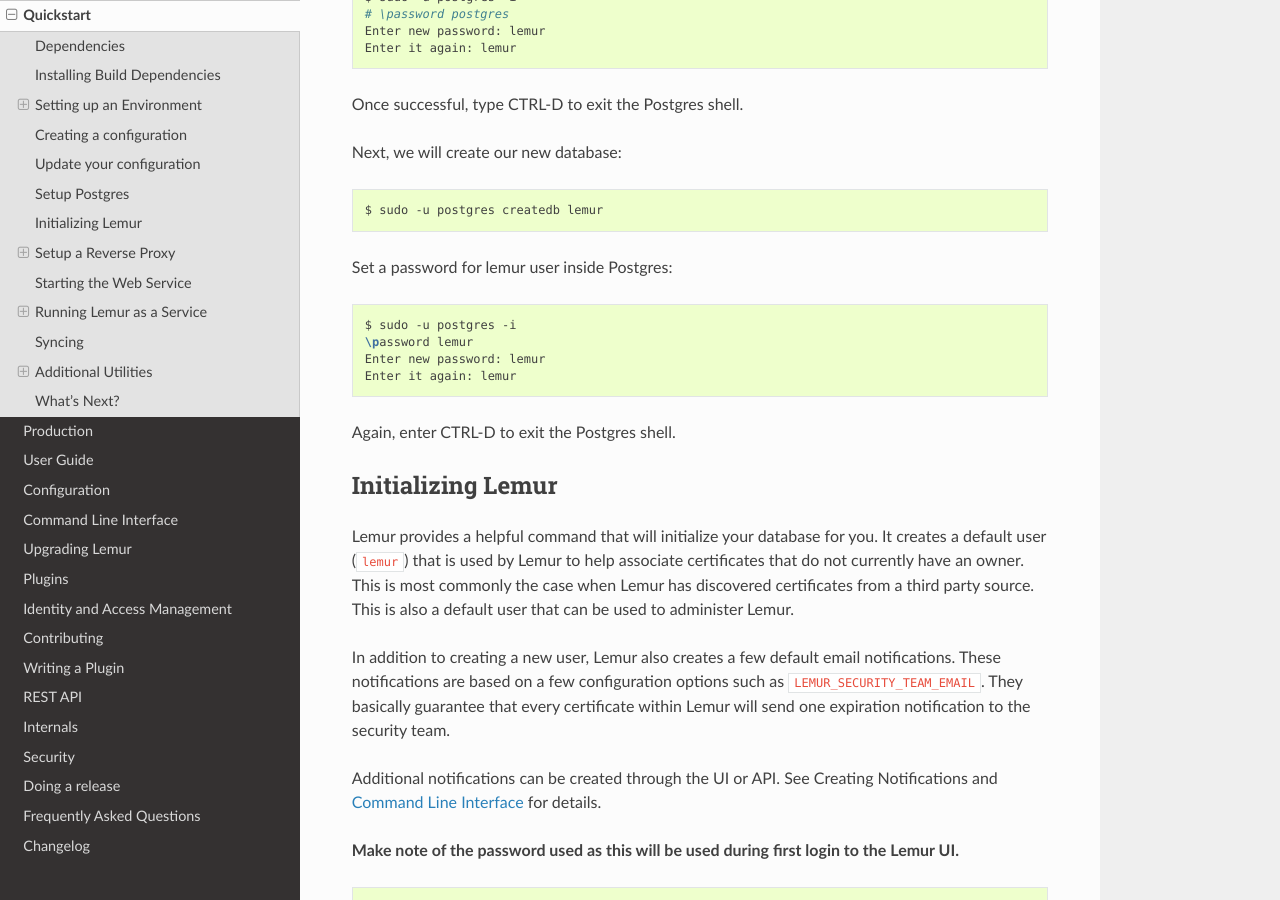
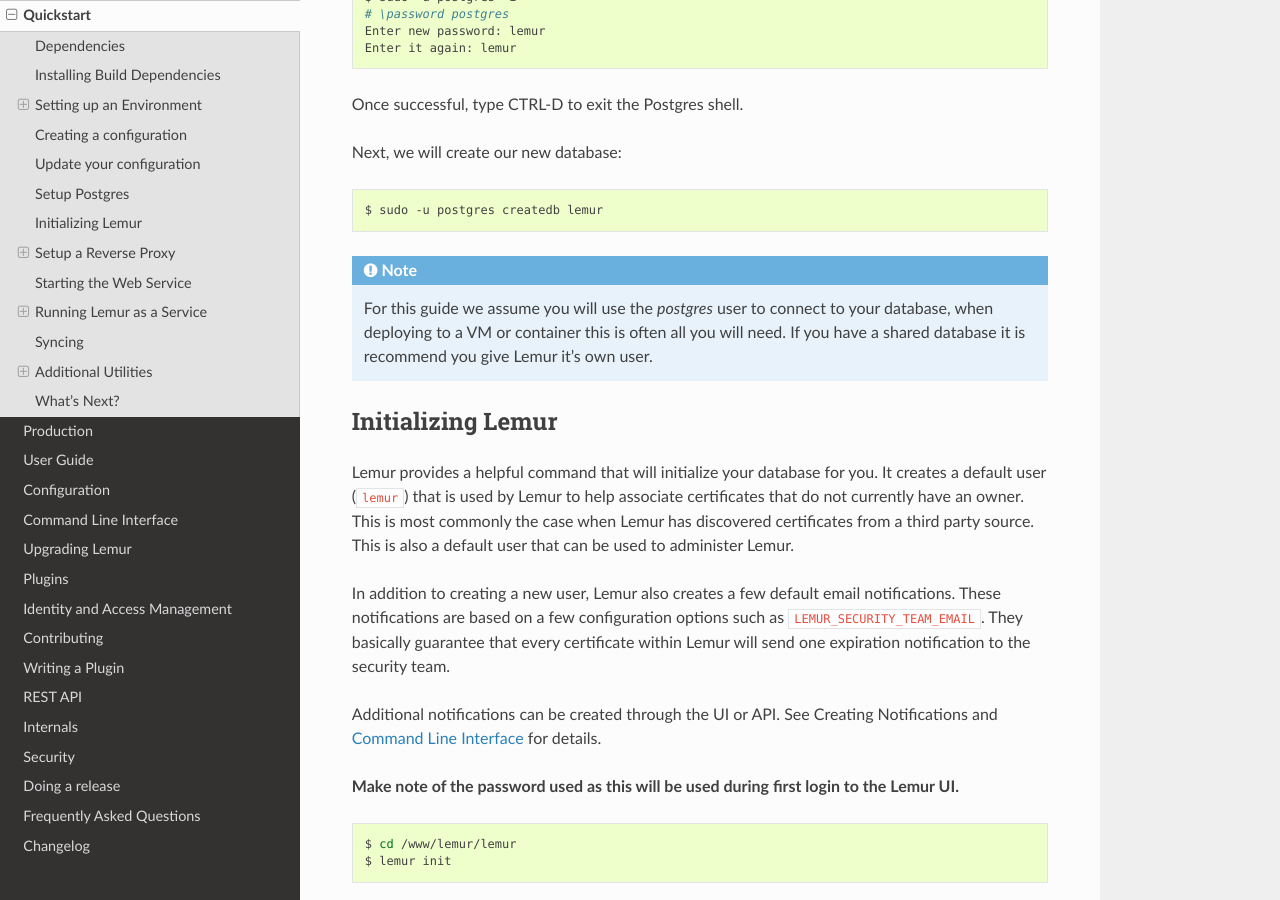
Before and after one commit to Netflix/lemur, a Sphinx documentation site: the page built from docs/quickstart/index.rst, in a window 1280 px wide and 900 px high, scrolled down 3099 px. Built offline with Sphinx 7.4.7 and the Read the Docs theme 2.0.0, drawn with Linux system fonts in a browser that asks for light colours.

Commit message:
Closes #252

```diff
--- a/docs/quickstart/index.rst
+++ b/docs/quickstart/index.rst
@@ -133,17 +133,8 @@
 
 .. _InitializingLemur:
 
-Set a password for lemur user inside Postgres:
-
-.. code-block:: bash
-
-    $ sudo -u postgres -i
-    \password lemur
-    Enter new password: lemur
-    Enter it again: lemur
-
-Again, enter CTRL-D to exit the Postgres shell.
-
+.. note::
+    For this guide we assume you will use the `postgres` user to connect to your database, when deploying to a VM or container this is often all you will need. If you have a shared database it is recommend you give Lemur it's own user.
 
 Initializing Lemur
 ------------------
@@ -160,6 +151,7 @@
 
     $ cd /www/lemur/lemur
     $ lemur init
+
 
 .. note:: It is recommended that once the ``lemur`` user is created that you create individual users for every day access.  There is currently no way for a user to self enroll for Lemur access, they must have an administrator create an account for them or be enrolled automatically through SSO.  This can be done through the CLI or UI.  See :ref:`Creating Users <CreatingUsers>` and :ref:`Command Line Interface <CommandLineInterface>` for details.
 
```
